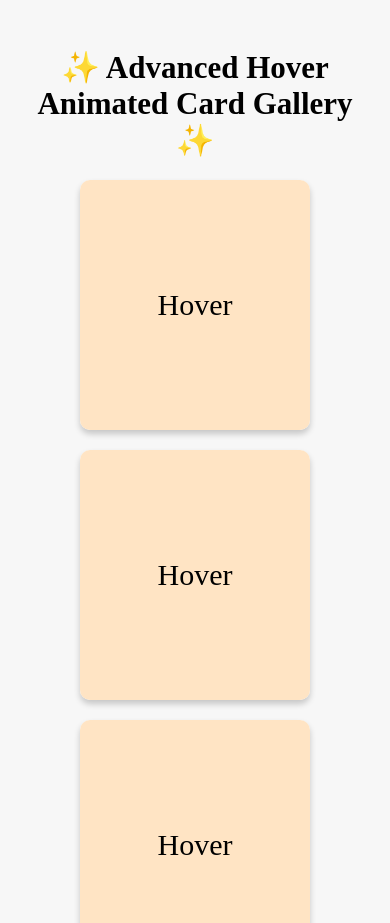
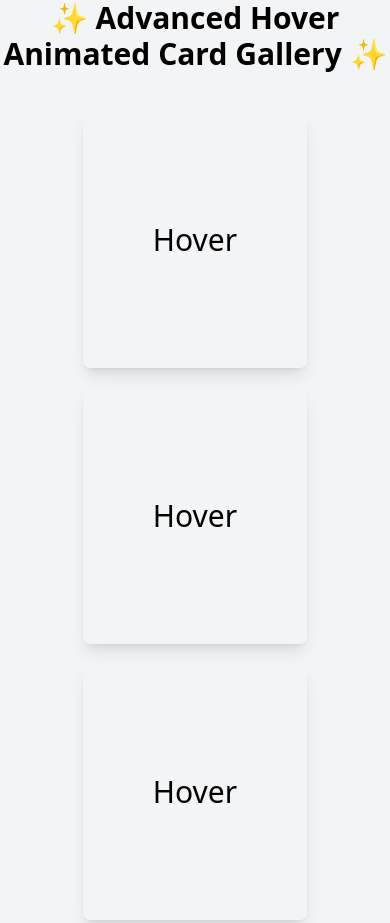
Before and after one commit to sonambishnoi550/hover-animation-card, a plain HTML site: page index.html in a window 390 px wide. Shown: the top 923 px of the page. Drawn offline with nearby package versions, Linux system fonts and the light colour scheme.

Commit message:
responsive done

```diff
--- a/index.html
+++ b/index.html
@@ -5,45 +5,9 @@
     <meta charset="UTF-8">
     <meta name="viewport" content="width=device-width, initial-scale=1.0">
     <title>Hover Animation Cards</title>
+    <script src="https://cdn.tailwindcss.com"></script>
     <style>
-        body {
-            background-color: #f7f7f7;
-            text-align: center;
-            padding: 20px;
-        }
-
-        .card-container {
-            display: grid;
-            grid-template-columns: repeat(auto-fit, minmax(200px, 1fr));
-            gap: 20px;
-            justify-items: center;
-            margin-top: 40px;
-            max-width: 1140px;
-            margin: auto;
-        }
-
-        .heading {
-            font-size: 48px;
-            font-weight: bold;
-        }
-
-        .card {
-            background-color: #fff;
-            width: 230px;
-            height: 250px;
-            position: relative;
-            perspective: 1000px;
-            cursor: pointer;
-            border-radius: 10px;
-            overflow: hidden;
-            transition: all 0.4s ease-in-out;
-            box-shadow: 0 4px 6px rgba(0, 0, 0, 0.2);
-        }
-
         .card-inner {
-            position: absolute;
-            width: 100%;
-            height: 100%;
             transition: transform 0.7s;
             transform-style: preserve-3d;
         }
@@ -54,34 +18,11 @@
 
         .card-front,
         .card-back {
-            position: absolute;
-            width: 100%;
-            height: 100%;
             backface-visibility: hidden;
         }
 
-        .card-front {
-            background-color: bisque;
-            box-shadow: 0 15px 25px rgba(0, 0, 0, 0.5);
-            font-size: 30px;
-            text-align: center;
-            display: flex;
-            align-items: center;
-            justify-content: center;
-        }
-
         .card-back {
-            background: linear-gradient(45deg, #ff8c00, #ff69b4);
-            display: flex;
-            align-items: center;
-            justify-content: center;
-            color: #fff;
             transform: rotateY(180deg);
-        }
-
-        .card:hover {
-            transform: rotateX(10deg) rotateY(-10deg);
-            box-shadow: 0 15px 25px rgba(0, 0, 0, 0.5);
         }
 
         .card::before {
@@ -116,62 +57,67 @@
                 box-shadow: 0 0 15px #ff69b4, 0 0 25px #ff8c00;
             }
         }
-
-        .card-back h2 {
-            font-size: 40px;
-        }
-
-        @media(max-width:576px) {
-            .heading {
-                font-size: 31px;
-            }
-        }
     </style>
 </head>
 
-<body>
-    <div>
-        <h1 class="heading">✨ Advanced Hover Animated Card Gallery ✨</h1>
-        <div class="card-container">
-            <div class="card">
-                <div class="card-inner">
-                    <div class="card-front">Hover</div>
-                    <div class="card-back">
-                        <h2>Card 1</h2>
+<body class="bg-gray-100">
+    <div class="flex flex-col items-center justify-center min-h-screen pb-10">
+        <h1 class="font-extrabold mb-10 text-5xl max-sm:text-3xl text-center">✨ Advanced Hover Animated Card Gallery ✨</h1>
+        <div class="gap-5 flex flex-wrap max-lg:justify-center">
+            <div
+                class="card relative bg-white rounded-lg overflow-hidden transition-all duration-700 shadow-lg w-56 h-64">
+                <div class="card-inner absolute w-full h-full">
+                    <div
+                        class="card-front bg-gray-100 text-3xl text-center flex justify-center items-center absolute w-full h-full shadow-md">
+                        Hover
+                    </div>
+                    <div
+                        class="card-back absolute w-full h-full flex justify-center items-center text-white bg-gradient-to-br from-orange-500 to-pink-500">
+                        <h2 class="text-4xl">Card 1</h2>
                     </div>
                 </div>
             </div>
-
-            <!-- Card 2 -->
-            <div class="card">
-                <div class="card-inner">
-                    <div class="card-front">Hover</div>
-                    <div class="card-back">
-                        <h2>Card 2</h2>
+            <div
+                class="card relative bg-white rounded-lg overflow-hidden transition-all duration-700 shadow-lg w-56 h-64">
+                <div class="card-inner absolute w-full h-full">
+                    <div
+                        class="card-front bg-gray-100 text-3xl text-center flex justify-center items-center absolute w-full h-full shadow-md">
+                        Hover
+                    </div>
+                    <div
+                        class="card-back absolute w-full h-full flex justify-center items-center text-white bg-gradient-to-br from-orange-500 to-pink-500">
+                        <h2 class="text-4xl">Card 2</h2>
                     </div>
                 </div>
             </div>
-            <!-- Card 3 -->
-            <div class="card">
-                <div class="card-inner">
-                    <div class="card-front">Hover</div>
-                    <div class="card-back">
-                        <h2>Card 3</h2>
+            <div
+                class="card relative bg-white rounded-lg overflow-hidden transition-all duration-700 shadow-lg w-56 h-64">
+                <div class="card-inner absolute w-full h-full">
+                    <div
+                        class="card-front bg-gray-100 text-3xl text-center flex justify-center items-center absolute w-full h-full shadow-md">
+                        Hover
+                    </div>
+                    <div
+                        class="card-back absolute w-full h-full flex justify-center items-center text-white bg-gradient-to-br from-orange-500 to-pink-500">
+                        <h2 class="text-4xl">Card 3</h2>
                     </div>
                 </div>
             </div>
-            <!-- Card 4 -->
-            <div class="card">
-                <div class="card-inner">
-                    <div class="card-front">Hover</div>
-                    <div class="card-back">
-                        <h2>Card 4</h2>
+            <div
+                class="card relative bg-white rounded-lg overflow-hidden transition-all duration-700 shadow-lg w-56 h-64">
+                <div class="card-inner absolute w-full h-full">
+                    <div
+                        class="card-front bg-gray-100 text-3xl text-center flex justify-center items-center absolute w-full h-full shadow-md">
+                        Hover
+                    </div>
+                    <div
+                        class="card-back absolute w-full h-full flex justify-center items-center text-white bg-gradient-to-br from-orange-500 to-pink-500">
+                        <h2 class="text-4xl">Card 4</h2>
                     </div>
                 </div>
             </div>
         </div>
     </div>
-
 </body>
 
 </html>
```
Also changed, not shown: tailwind-config.js (added).
